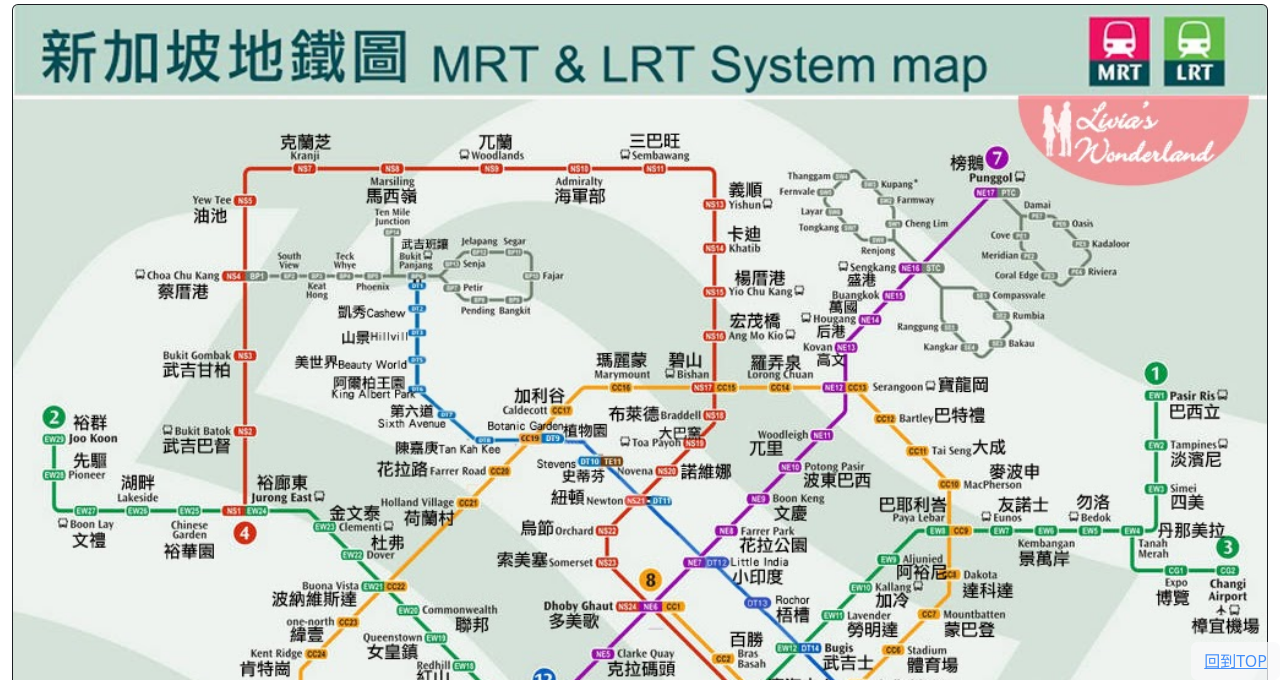
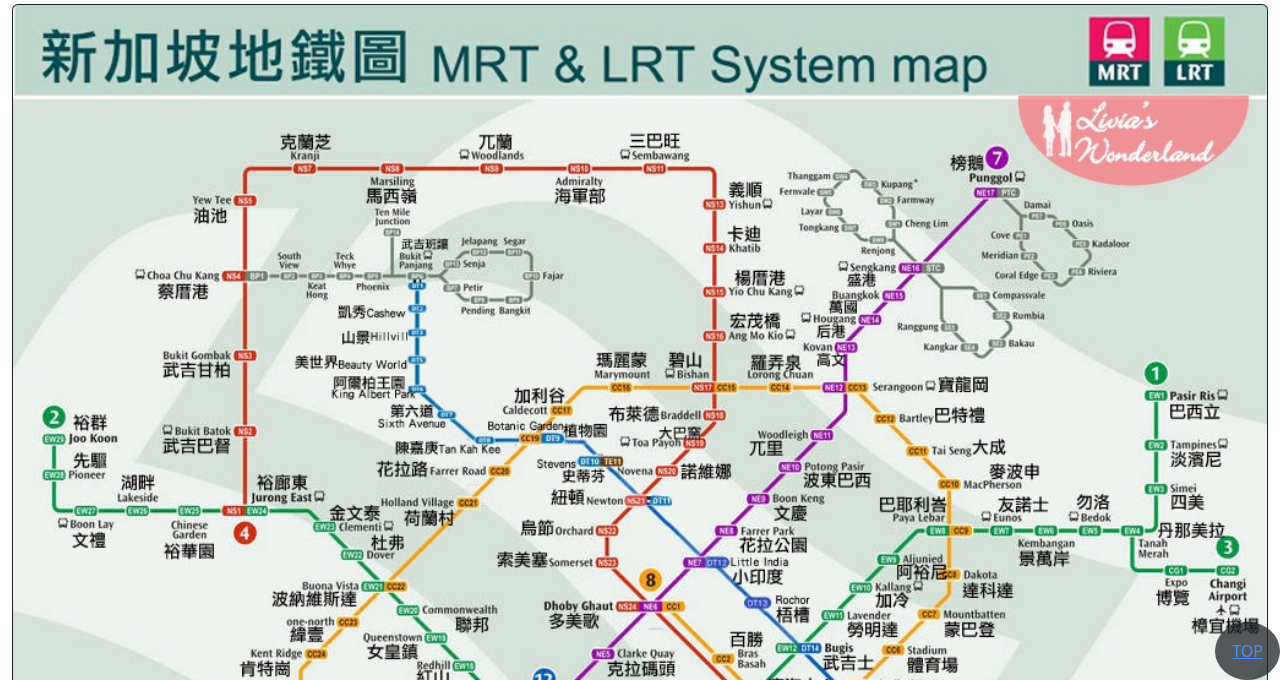
Before and after one commit to df4637816/-, a plain HTML site: page index.html in a window 1280 px wide. Shown: the part 120-800 px from the top of the page. Drawn offline with nearby package versions, Linux system fonts and the light colour scheme.

Commit message:
更新ＴＯＰ按紐js

```diff
--- a/index.html
+++ b/index.html
@@ -9,7 +9,7 @@
     <link rel="stylesheet" href="/style.css">
 </head>
 <body class="position-relative" >
-    <button type="button" class="btn btn-light position-fixed bottom-0 end-0 z-1 opacity-75"><a href="#top">回到TOP</a></button>
+    <button type="button" class="btn btn-dark position-fixed bottom-0 end-0 z-1 opacity-75 p-3 rounded-circle"><a href="#top">TOP</a></button>
     <nav id="top" class="navbar navbar-expand-lg bg-body-tertiary">
   <div class="container-fluid">
     <a class="navbar-brand fs-2 fw-bold" href="#">新加坡Tavel</a>
```
